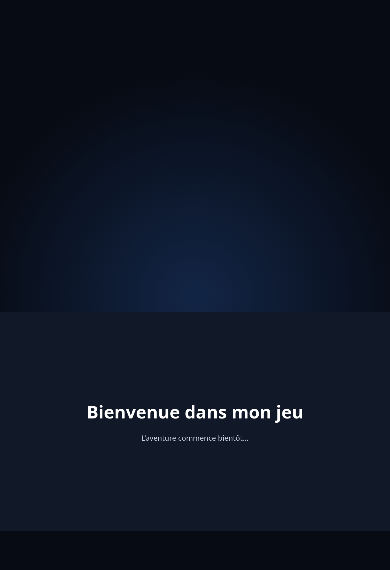
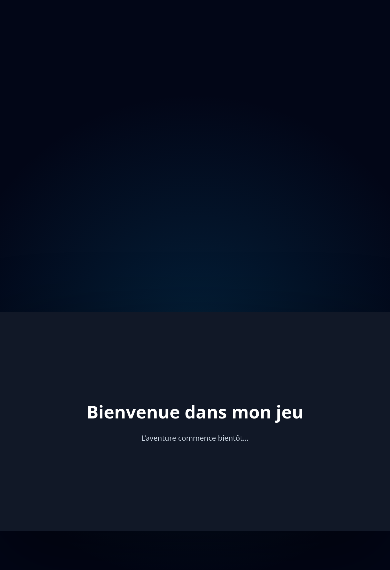
Before and after one commit to fredpineau/chelie_game, a website built with Vite: page index.html in a window 390 px wide. Built offline with nearby package versions, Linux system fonts and the light colour scheme.

Commit message:
style: add modern responsive game presentation

```diff
--- a/src/style.css
+++ b/src/style.css
@@ -1,7 +1,7 @@
 :root {
-  font-family: system-ui, -apple-system, BlinkMacSystemFont, "Segoe UI", sans-serif;
-  color: #ffffff;
-  background: #070b14;
+  font-family: Inter, ui-sans-serif, system-ui, -apple-system, BlinkMacSystemFont, "Segoe UI", sans-serif;
+  color: #f8fafc;
+  background: #020617;
   font-synthesis: none;
   text-rendering: optimizeLegibility;
 }
@@ -22,8 +22,8 @@ body,
 body {
   min-height: 100dvh;
   background:
-    radial-gradient(circle at 50% 35%, rgba(59, 130, 246, 0.22), transparent 38%),
-    #070b14;
+    radial-gradient(circle at 50% 40%, rgba(14, 165, 233, 0.16), transparent 45%),
+    #020617;
 }
 
 canvas {
@@ -31,4 +31,5 @@ canvas {
   max-width: 100%;
   max-height: 100%;
   touch-action: none;
+  box-shadow: 0 28px 80px rgba(0, 0, 0, 0.45);
 }
```
